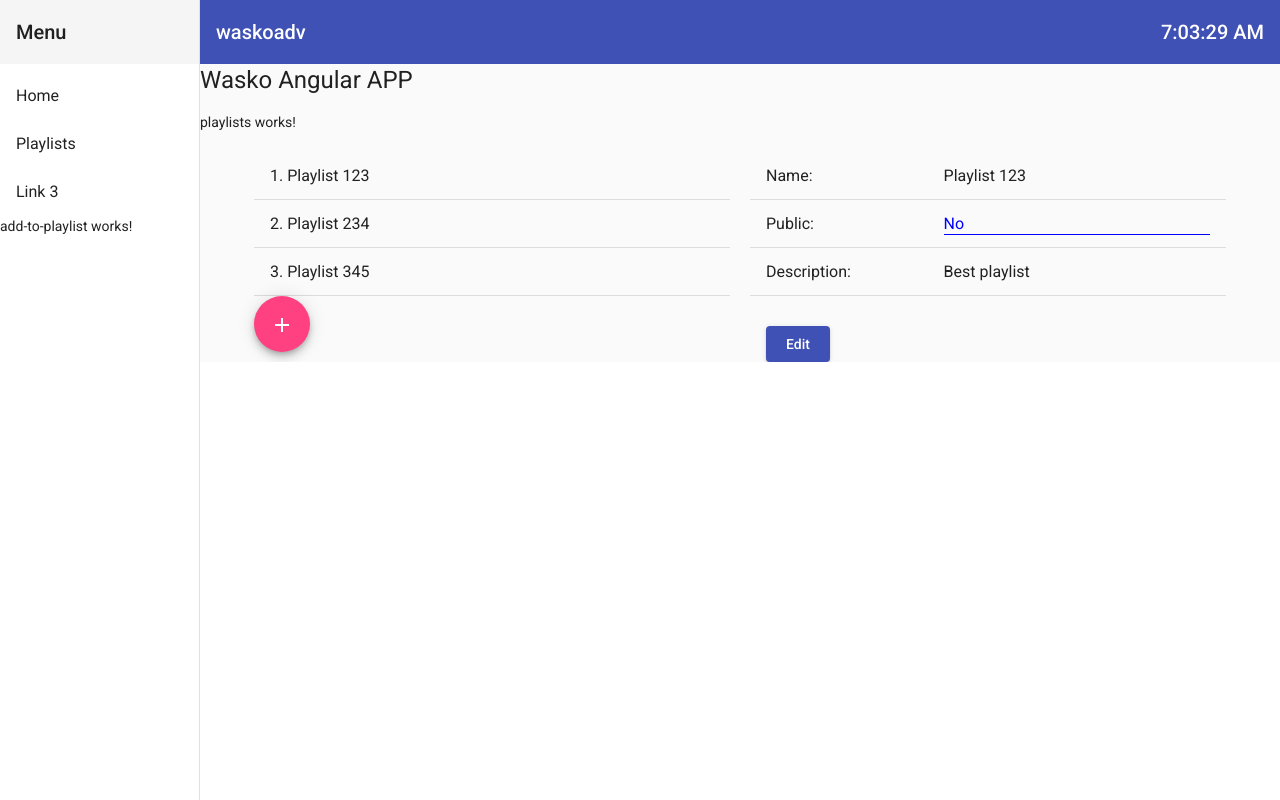
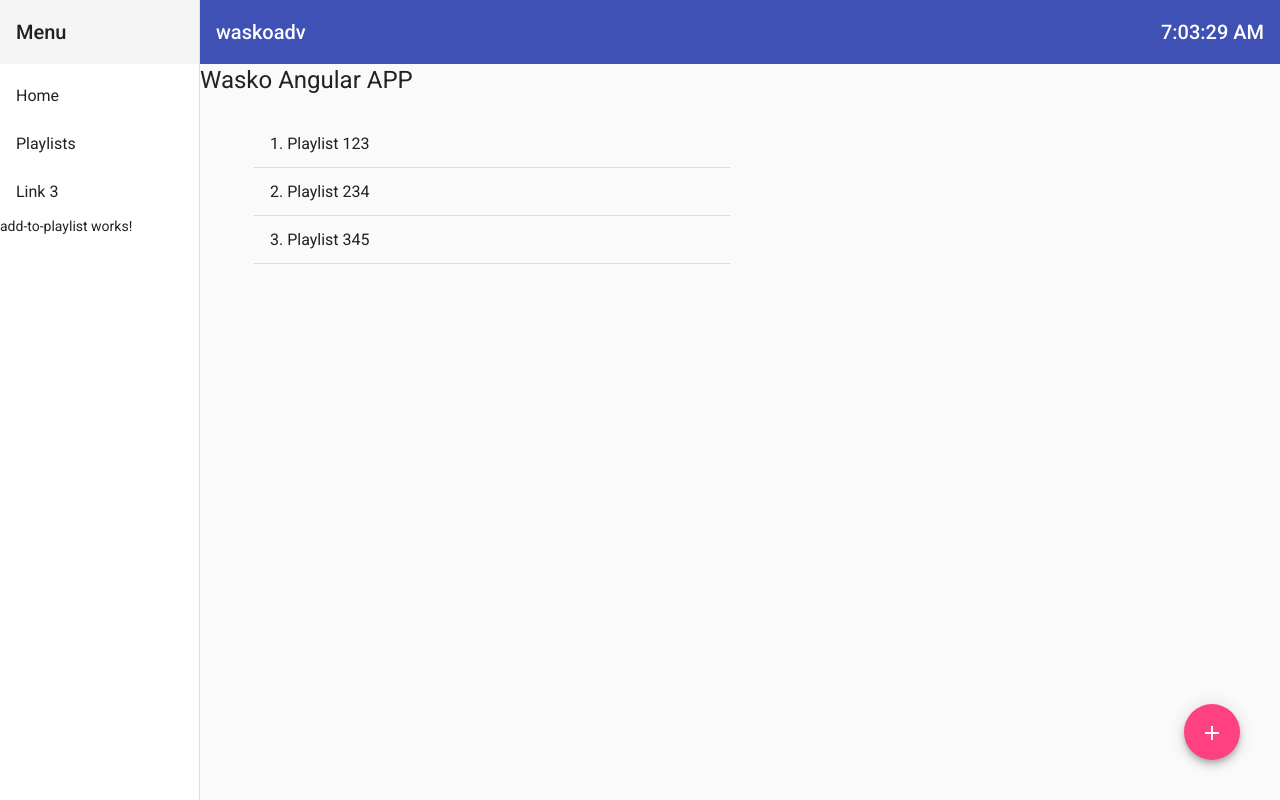
Before and after one commit to dawbit/angularAdvTraining, an Angular app: page /playlists in a window 1280 px wide. Built offline with nearby package versions, Linux system fonts and the light colour scheme.

Commit message:
selectedID, style, class, emit ID

```diff
--- a/apps/waskoadv/src/app/features/playlists/components/playlist-list/playlist-list.component.html
+++ b/apps/waskoadv/src/app/features/playlists/components/playlist-list/playlist-list.component.html
@@ -1,5 +1,10 @@
 <mat-action-list>
-  <a mat-list-item *ngFor="let playlist of playlists; index as i">
+  <a
+    mat-list-item
+    *ngFor="let playlist of playlists; index as i"
+    [class.mat-list-option-active]="playlist.id == selected"
+    (click)="select(playlist)"
+  >
     <span matLine>{{ i + 1 }}. {{ playlist.name }}</span>
 
     <mat-divider></mat-divider>
--- a/apps/waskoadv/src/app/features/playlists/components/playlist-list/playlist-list.component.ts
+++ b/apps/waskoadv/src/app/features/playlists/components/playlist-list/playlist-list.component.ts
@@ -1,5 +1,5 @@
 import { NgForOf, NgForOfContext } from '@angular/common';
-import { Component, Input, OnInit } from '@angular/core';
+import { Component, EventEmitter, Input, OnInit, Output } from '@angular/core';
 import { Playlist } from 'apps/waskoadv/src/app/core/model/Playlist';
 
 NgForOf
@@ -13,6 +13,14 @@ export class PlaylistListComponent implements OnInit {
 
   @Input() playlists: Playlist[] = []
 
+  @Input() selected?: Playlist['id'];
+
+  @Output() selectedChange = new EventEmitter<Playlist['id']>();
+
+  select(playlist:Playlist){
+    this.selectedChange.emit(playlist.id)
+  }
+
   constructor() { }
 
   ngOnInit(): void {
--- a/apps/waskoadv/src/app/features/playlists/containers/playlists-view/playlists-view.component.html
+++ b/apps/waskoadv/src/app/features/playlists/containers/playlists-view/playlists-view.component.html
@@ -6,10 +6,18 @@
   class="container"
 >
   <div fxFlex="50%">
-    <wasko-playlist-list [playlists]="playlists">
+    <wasko-playlist-list
+      [playlists]="playlists"
+      [selected]="selectedPlaylist?.id"
+      (selectedChange)="selectPlaylist($event)"
+    >
     </wasko-playlist-list>
 
-    <button mat-fab (click)="addPlaylist()"><mat-icon>add</mat-icon></button>
+    <div fxLayout="row" fxLayoutAlign="end center" fxLayoutGap="20px" style="position: absolute;
+    right: 40px;
+    bottom: 40px;">
+      <button mat-fab (click)="addPlaylist()"><mat-icon>add</mat-icon></button>
+    </div>
   </div>
 
   <div fxFlex="50%">
--- a/apps/waskoadv/src/app/features/playlists/containers/playlists-view/playlists-view.component.ts
+++ b/apps/waskoadv/src/app/features/playlists/containers/playlists-view/playlists-view.component.ts
@@ -30,12 +30,10 @@ export class PlaylistsViewComponent implements OnInit {
     description: 'Best playlist'
   }]
 
-  selectedPlaylist?: Playlist = {
-    id: '123',
-    name: 'Playlist 123',
-    public: false,
-    type: 'playlist',
-    description: 'Best playlist'
+  selectedPlaylist?: Playlist
+
+  selectPlaylist(playlist_id: Playlist['id']) {
+    this.selectedPlaylist = this.playlists.find(p => p.id === playlist_id)
   }
 
   editMode() { this.mode = 'edit' }
--- a/apps/waskoadv/src/app/features/playlists/playlists.component.html
+++ b/apps/waskoadv/src/app/features/playlists/playlists.component.html
@@ -1,3 +1,4 @@
-<p>playlists works!</p>
+<div fxFill>
 
-<router-outlet></router-outlet>
+    <router-outlet></router-outlet>
+</div>
--- a/apps/waskoadv/src/app/shared/containers/navbar/navbar.component.scss
+++ b/apps/waskoadv/src/app/shared/containers/navbar/navbar.component.scss
@@ -1,3 +1,8 @@
+:host{
+  display: block;
+  height: 100vh;
+}
+
 .sidenav-container {
   height: 100%;
 }
--- a/apps/waskoadv/src/styles.scss
+++ b/apps/waskoadv/src/styles.scss
@@ -9,8 +9,14 @@ body { margin: 0; font-family: Roboto, "Helvetica Neue", sans-serif; }
     margin: 0 auto;
     max-width: 1024px;
 }
+
 // mat-list-option-active
-.mat-list-option.mat-list-option-active{
+
+.mat-list-item.mat-list-option-active{
     background-color: #3f51b5;
     color:#fff;
 }
+.mat-list-item.mat-list-option-active:hover{
+    background-color: #3f51b5;
+    color:#ccc;
+}
```
